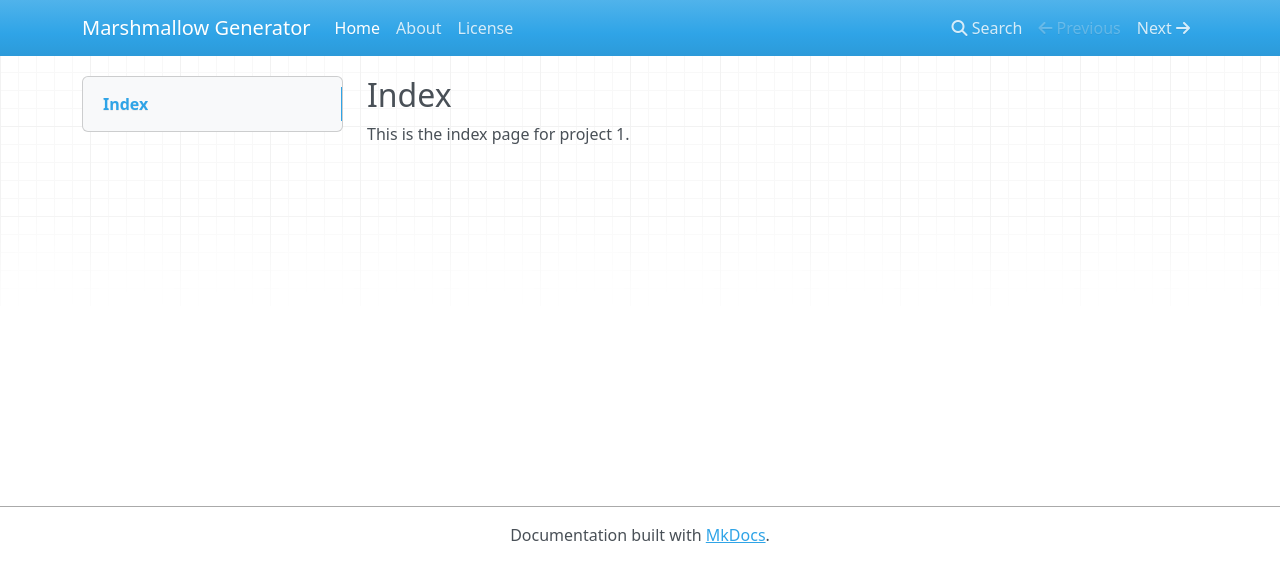
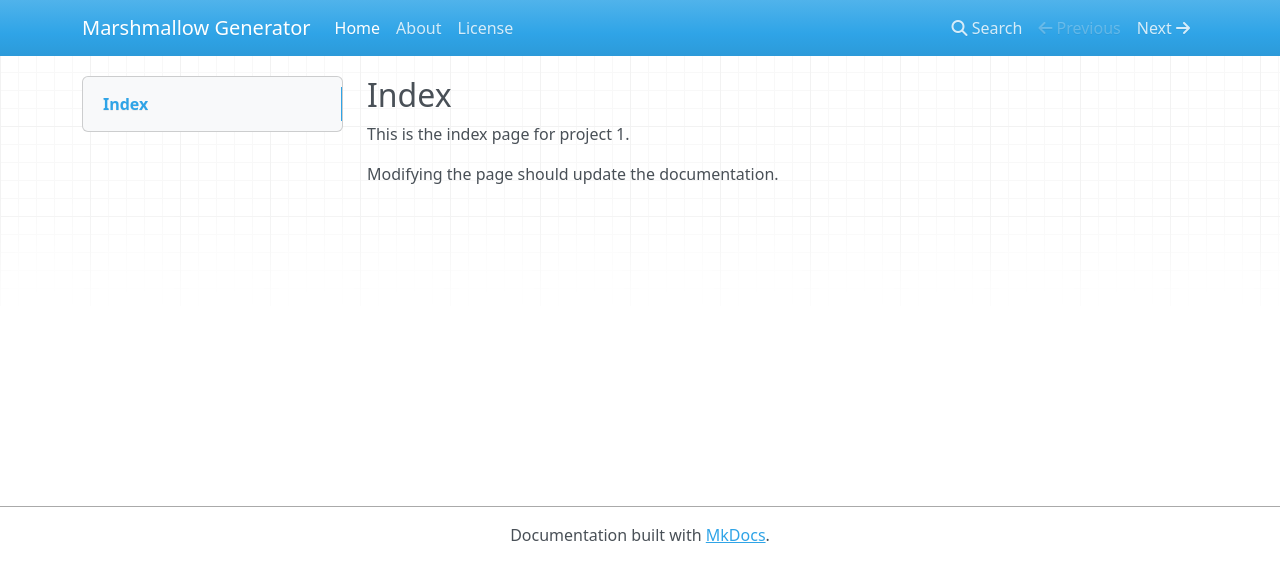
Before and after one commit to mohit-neu/proj1, an MkDocs documentation site: the page built from docs/index.md, in a window 1280 px wide. Shown: the top 582 px of the page. Built offline with MkDocs 1.6.1, drawn with Linux system fonts in a browser that asks for light colours; nearby versions of some CDN libraries.

Commit message:
update the documentation for the index page

```diff
--- a/docs/index.md
+++ b/docs/index.md
@@ -1,3 +1,5 @@
 ## Index
 
 This is the index page for project 1.
+
+Modifying the page should update the documentation.
```
